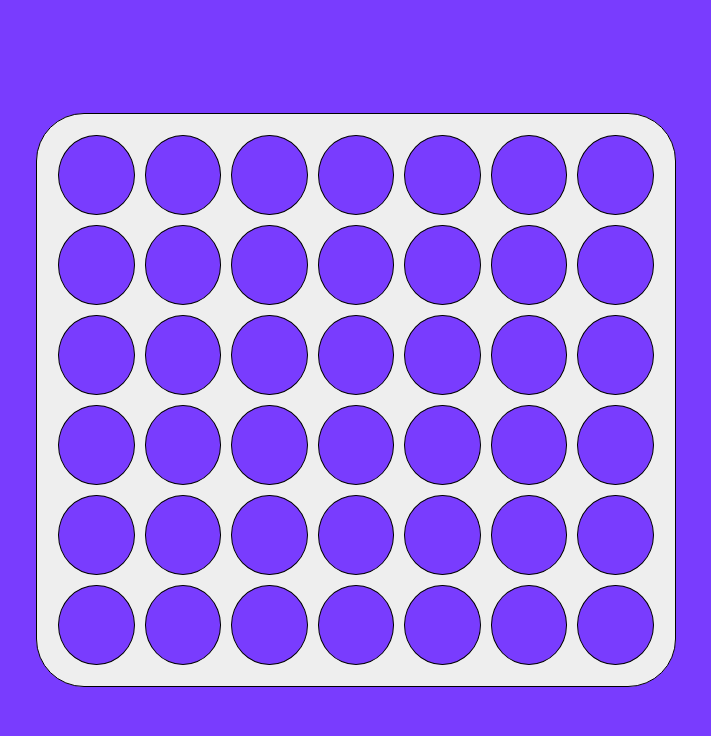
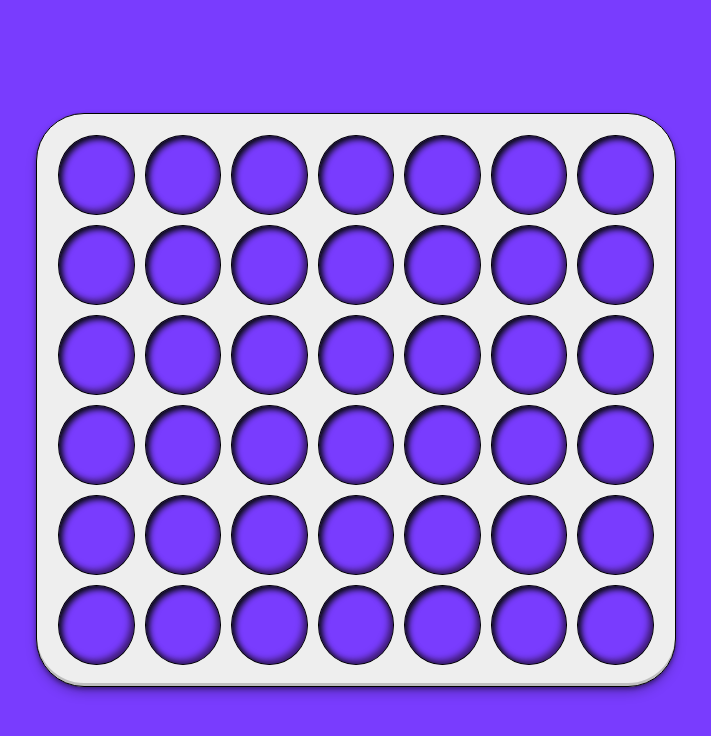
Before and after one commit to ilan-moroz/connect-4-game, a React (Vite) app: page / in a window 1280 px wide. Shown: the top 736 px of the page, without its empty margins (284-995 px from the left). Built offline with nearby package versions, Linux system fonts and the light colour scheme.

Commit message:
box shadow

```diff
--- a/src/components/GameBoard/GameBoard.module.css
+++ b/src/components/GameBoard/GameBoard.module.css
@@ -6,6 +6,8 @@
   background-color: #eee;
   border-radius: 3rem;
   padding: 1rem;
+  box-shadow: rgba(0, 0, 0, 0.4) 0px 2px 4px,
+    rgba(0, 0, 0, 0.3) 0px 7px 13px -3px, rgba(0, 0, 0, 0.2) 0px -3px 0px inset;
 }
 
 .row {
@@ -19,4 +21,6 @@
   border-radius: 50%;
   background-color: rgb(121, 60, 254);
   margin: 5px;
+  box-shadow: rgb(7, 10, 12) 3px 3px 6px 0px inset,
+    rgba(14, 2, 2, 0.5) -3px -3px 6px 1px inset;
 }
```
